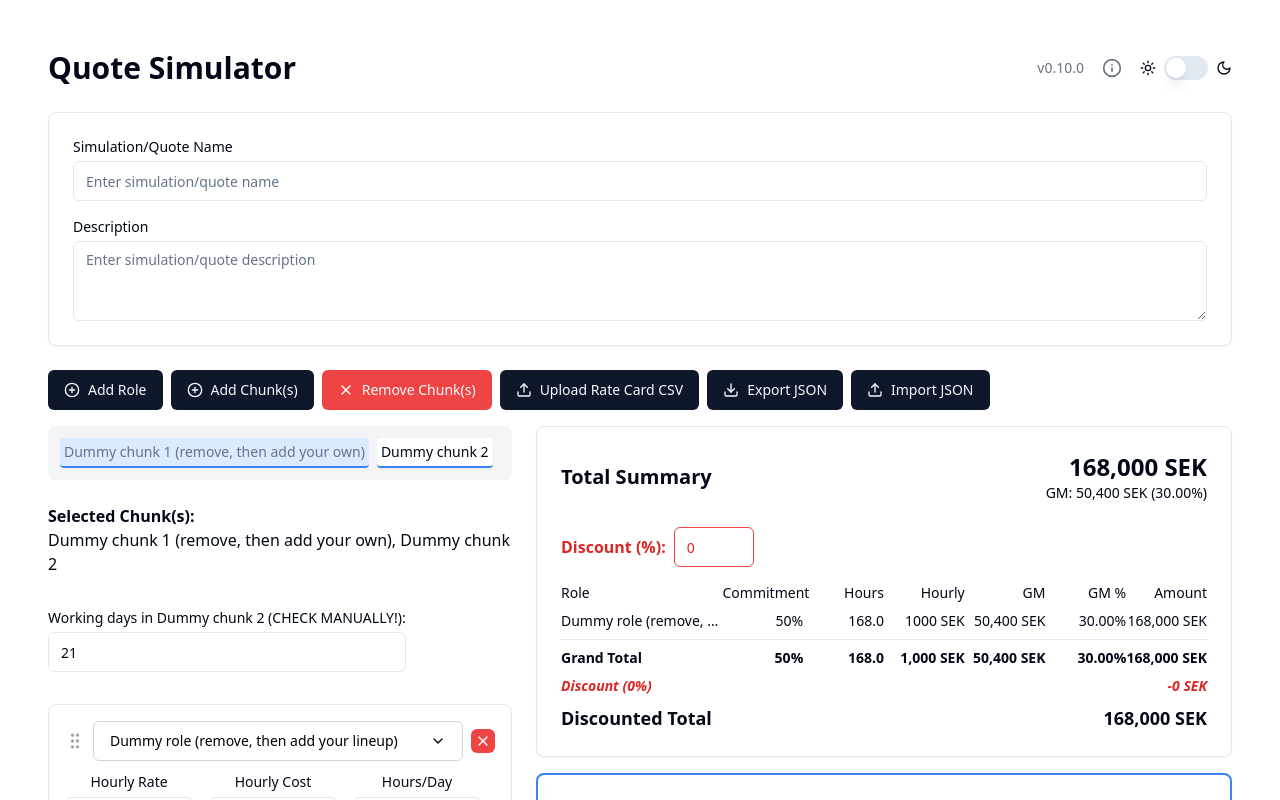
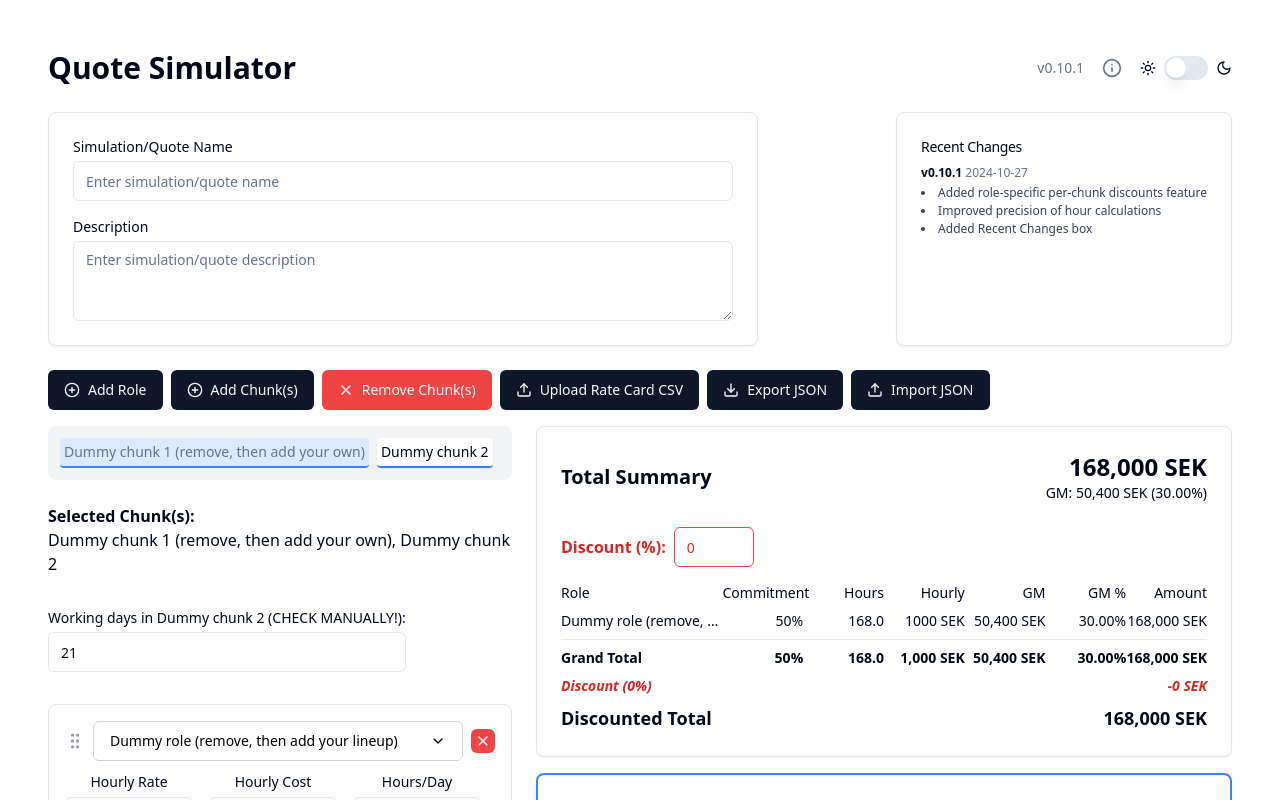
Before and after one commit to anders-brunoson/quotecalc, a React (Vite) app: page / in a window 1280 px wide. Shown: the top 800 px of the page. Built offline with nearby package versions, Linux system fonts and the light colour scheme.

Commit message:
Change log box

```diff
--- a/src/components/BudgetCalculator.jsx
+++ b/src/components/BudgetCalculator.jsx
@@ -28,8 +28,9 @@ import RateCardCSVUpload from './RateCardCSVUpload';
 import { exportStateToJSON, importStateFromJSON } from './jsonUtils';
 import SearchableRoleSelect from './SearchableRoleSelect';
 import RateCardModal from './RateCardModal';
+import InlineChangelog from './InlineChangelog';
 
-const VERSION = "0.10.0";
+const VERSION = "0.10.1";
 
 const formatCurrency = (value) => Math.round(value).toLocaleString();
 
@@ -887,6 +888,8 @@ const QuoteCalculator = () => {
 
   return (
     <div className={`p-4 w-full min-w-fit ${darkMode ? 'dark' : ''}`}>
+      <div className="mb-6">
+        {/* Header row */}
         <div className="flex justify-between items-center mb-6">
           <h1 className="text-3xl font-bold">Quote Simulator</h1>
           <div className="flex items-center space-x-2">
@@ -896,6 +899,7 @@ const QuoteCalculator = () => {
               size="icon"
               onClick={() => setIsInfoOpen(true)}
               className="text-gray-500 hover:text-gray-700"
+              title="How to use"
             >
               <Info className="h-5 w-5" />
             </Button>
@@ -909,7 +913,9 @@ const QuoteCalculator = () => {
           </div>
         </div>
 
-      <Card className="mb-6 2xl:w-2/5">
+        {/* Cards row */}
+        <div className="flex justify-between gap-6">
+          <Card className="2xl:w-2/5 xl:w-3/5 w-4/5">
             <CardContent className="pt-6">
               <div className="space-y-4">
                 <div>
@@ -938,6 +944,10 @@ const QuoteCalculator = () => {
               </div>
             </CardContent>
           </Card>
+
+          <InlineChangelog />
+        </div>
+      </div>
 
       <div className="mb-4 flex flex-wrap gap-2">
         <Button onClick={handleAddRole} className="flex items-center">
--- /dev/null
+++ b/src/components/InlineChangelog.jsx
@@ -0,0 +1,43 @@
+import React from 'react';
+import { Card, CardHeader, CardTitle, CardContent } from '@/components/ui/card';
+
+const changelogData = [
+  {
+    version: "0.10.1",
+    date: "2024-10-27",
+    changes: [
+      "Added role-specific per-chunk discounts feature",
+      "Improved precision of hour calculations",
+      "Added Recent Changes box"
+    ]
+  }
+];
+
+const InlineChangelog = () => {
+  return (
+    <Card className="w-100 text-left">
+      <CardHeader className="pb-2">
+        <CardTitle className="text-sm font-medium">Recent Changes</CardTitle>
+      </CardHeader>
+      <CardContent className="text-xs space-y-3">
+        {changelogData.map((release) => (
+          <div key={release.version} className="pb-2 last:pb-0 border-b last:border-b-0">
+            <div className="flex justify-right items-center mb-1">
+              <span className="font-semibold">v{release.version}&nbsp;</span>
+              <span className="text-gray-500">{release.date}</span>
+            </div>
+            <ul className="list-disc list-inside space-y-0.5">
+              {release.changes.map((change, index) => (
+                <li key={index} className="text-gray-700 dark:text-gray-300">
+                  {change}
+                </li>
+              ))}
+            </ul>
+          </div>
+        ))}
+      </CardContent>
+    </Card>
+  );
+};
+
+export default InlineChangelog;
```
Lines whose indentation alone changed are shown as unchanged.
